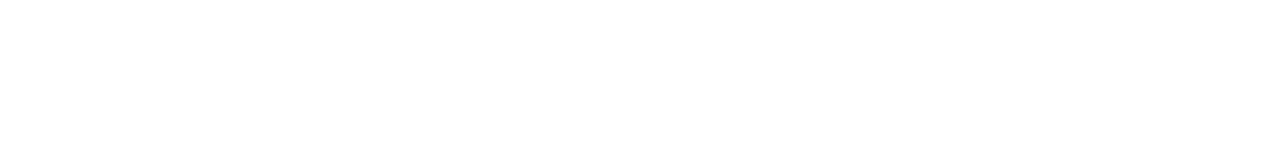
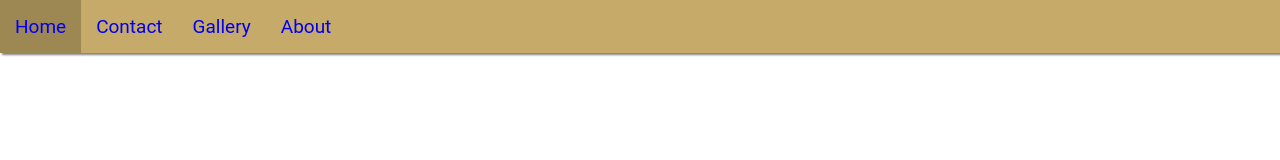
Before and after one commit to crazvik/u1_html_jon_lju, a plain HTML site: page project/index.html in a window 1280 px wide. Drawn offline with Linux system fonts and the light colour scheme.

Commit message:
Added html files

```diff
--- a/project/index.html
+++ b/project/index.html
@@ -8,7 +8,12 @@
         <link rel="stylesheet" href="styles/style.css">
     </head>
     <body>
-
+        <ul class="navigation">
+            <li><a class="active" href="index.html">Home</a></li>
+            <li><a href="contacts.html">Contact</a></li>
+            <li><a href="gallery.html">Gallery</a></li>
+            <li><a href="about.html">About</a></li>
+        </ul>
         <footer></footer>
     </body>
 </html>
--- a/project/styles/style.css
+++ b/project/styles/style.css
@@ -0,0 +1,31 @@
+body {
+    margin: 0px;
+}
+ul.navigation {
+    list-style-type: none;
+    margin: 0px;
+    padding: 0px;
+    background-color:#C5AA6A;
+    position: fixed;
+    top: 0px;
+    width: 100%;
+    box-shadow: 2px 2px 2px gray;
+}
+ul.navigation>li a{
+    text-align: center;
+    display: inline-block;
+    font-family: 'Roboto', sans-serif;
+    font-size: 19px;
+    padding: 15px;
+    margin: 0px;
+    text-decoration: none;
+}
+ul.navigation>li {
+    float: left;
+}
+ul.navigation>li a:hover {
+    background-color: #9d8854;
+}
+ul.navigation>li a.active {
+    background-color: #9d8854;
+}
```
Also changed, not shown: project/about.html (added), project/contacts.html (added), project/gallery.html (added).
